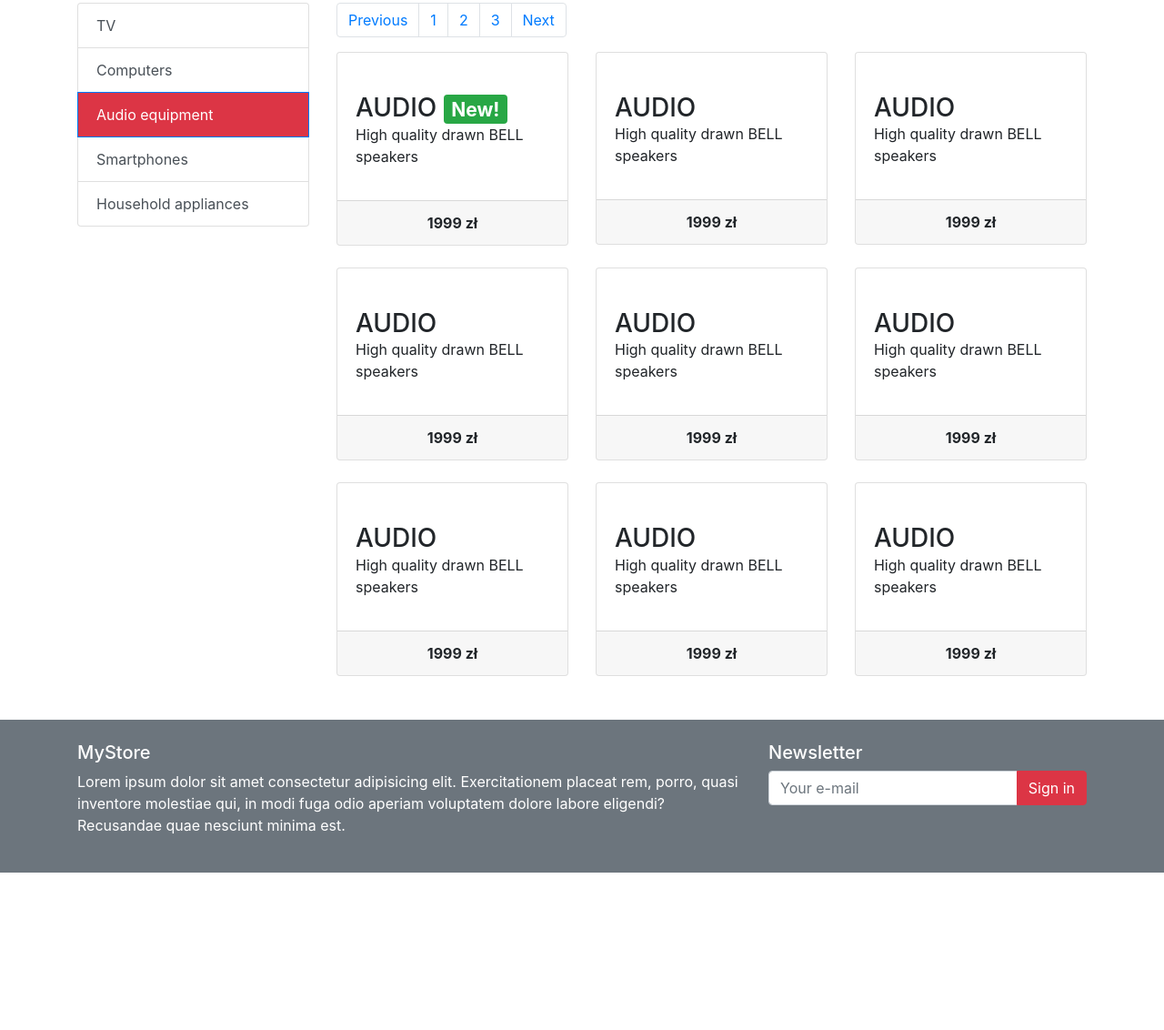
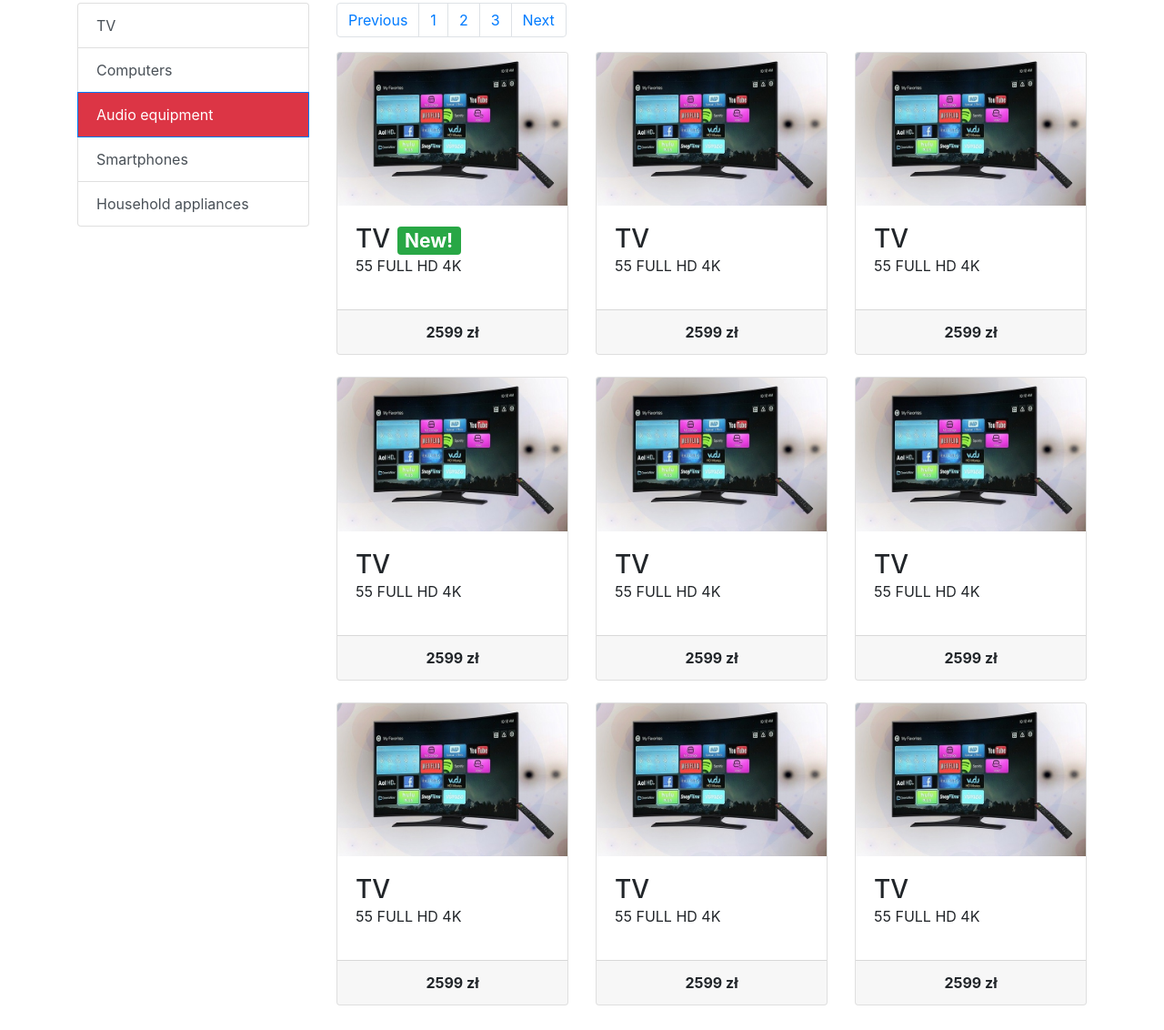
Before and after one commit to KonradGmur/Online-Shop, a plain HTML site: page index 3.html in a window 1280 px wide. Shown: the part 509-1641 px from the top of the page at 91% size. Before the commit the page ends 1468 px from the top, so only its background shows below. Drawn offline with nearby package versions, Linux system fonts and the light colour scheme; files whose address does not match are found by name.

Commit message:
Update index 3.html

```diff
--- a/index 3.html
+++ b/index 3.html
@@ -11,6 +11,7 @@
     <link rel="stylesheet" href="https://stackpath.bootstrapcdn.com/bootstrap/4.3.1/css/bootstrap.min.css"
         integrity="sha384-ggOyR0iXCbMQv3Xipma34MD+dH/1fQ784/j6cY/iJTQUOhcWr7x9JvoRxT2MZw1T" crossorigin="anonymous">
     <link href="https://fonts.googleapis.com/css?family=Montserrat:300,400,700&display=swap" rel="stylesheet">
+    <link rel="stylesheet" href="css/style.min.css">
 </head>
 
 <body>
@@ -79,19 +80,19 @@
             <div class="col-md-3">
                 <h2 class="mb-4">Categories</h2>
                 <div class="list-group ">
-                    <a href="#" class="list-group-item list-group-item-action ">
+                    <a href="https://konradgmur.github.io/Online-Shop/" class="list-group-item list-group-item-action ">
                         TV
                     </a>
-                    <a href="#" class="list-group-item list-group-item-action ">
+                    <a href="https://konradgmur.github.io/Online-Shop/index%202" class="list-group-item list-group-item-action ">
                         Computers
                     </a>
-                    <a href="#" class="list-group-item active bg-danger list-group-item-action ">
+                    <a href="https://konradgmur.github.io/Online-Shop/index%203" class="list-group-item active bg-danger list-group-item-action ">
                         Audio equipment
                     </a>
-                    <a href="#" class="list-group-item list-group-item-action ">
+                    <a href="https://konradgmur.github.io/Online-Shop/index%204" class="list-group-item list-group-item-action ">
                         Smartphones
                     </a>
-                    <a href="#" class="list-group-item list-group-item-action ">
+                    <a href="https://konradgmur.github.io/Online-Shop/index%205" class="list-group-item list-group-item-action ">
                         Household appliances
                     </a>
                 </div>
@@ -128,137 +129,128 @@
                 <div class="row">
                     <div class="col-md-4">
                         <div class="card mb-4">
-                            <a href="#" target="_blank"><img src="img//Audio/1.jpg" alt="" class="card-img-top"></a>
+                            <a href="#" target="_blank"><img src="img/TV/1.jpg" alt="" class="card-img-top"></a>
                             <div class="card-body">
                                 <h3 class="card-title mb-0">
-                                    AUDIO
+                                    TV
                                     <span class="badge badge-success">New!</span>
                                 </h3>
-                                <p class="mt-0">
-                                    High quality drawn BELL speakers</p>
+                                <p class="mt-0">55 FULL HD 4K</p>
                             </div>
                             <div class="card-footer text-center">
-                                <b>1999 zł</b>
+                                <b>2599 zł</b>
                             </div>
                         </div>
                     </div>
                     <div class="col-md-4">
                         <div class="card mb-4">
-                            <a href="#" target="_blank"><img src="img//Audio/1.jpg" alt="" class="card-img-top"></a>
+                            <a href="#" target="_blank"><img src="img/TV/1.jpg" alt="" class="card-img-top"></a>
                             <div class="card-body">
                                 <h3 class="card-title mb-0">
-                                    AUDIO
+                                    TV
                                 </h3>
-                                <p class="mt-0">
-                                    High quality drawn BELL speakers</p>
+                                <p class="mt-0">55 FULL HD 4K</p>
                             </div>
                             <div class="card-footer text-center">
-                                <b>1999 zł</b>
+                                <b>2599 zł</b>
                             </div>
                         </div>
                     </div>
                     <div class="col-md-4">
                         <div class="card mb-4">
-                            <a href="#" target="_blank"><img src="img//Audio/1.jpg" alt="" class="card-img-top"></a>
+                            <a href="#" target="_blank"><img src="img/TV/1.jpg" alt="" class="card-img-top"></a>
                             <div class="card-body">
                                 <h3 class="card-title mb-0">
-                                    AUDIO
+                                    TV
                                 </h3>
-                                <p class="mt-0">
-                                    High quality drawn BELL speakers</p>
+                                <p class="mt-0">55 FULL HD 4K</p>
                             </div>
                             <div class="card-footer text-center">
-                                <b>1999 zł</b>
+                                <b>2599 zł</b>
                             </div>
                         </div>
                     </div>
                     <div class="col-md-4">
                         <div class="card mb-4">
-                            <a href="#" target="_blank"><img src="img//Audio/1.jpg" alt="" class="card-img-top"></a>
+                            <a href="#" target="_blank"><img src="img/TV/1.jpg" alt="" class="card-img-top"></a>
                             <div class="card-body">
                                 <h3 class="card-title mb-0">
-                                    AUDIO
+                                    TV
                                 </h3>
-                                <p class="mt-0">
-                                    High quality drawn BELL speakers</p>
+                                <p class="mt-0">55 FULL HD 4K</p>
                             </div>
                             <div class="card-footer text-center">
-                                <b>1999 zł</b>
+                                <b>2599 zł</b>
                             </div>
                         </div>
                     </div>
                     <div class="col-md-4">
                         <div class="card mb-4">
-                            <a href="#" target="_blank"><img src="img//Audio/1.jpg" alt="" class="card-img-top"></a>
+                            <a href="#" target="_blank"><img src="img/TV/1.jpg" alt="" class="card-img-top"></a>
                             <div class="card-body">
                                 <h3 class="card-title mb-0">
-                                    AUDIO
+                                    TV
                                 </h3>
-                                <p class="mt-0">
-                                    High quality drawn BELL speakers</p>
+                                <p class="mt-0">55 FULL HD 4K</p>
                             </div>
                             <div class="card-footer text-center">
-                                <b>1999 zł</b>
+                                <b>2599 zł</b>
                             </div>
                         </div>
                     </div>
                     <div class="col-md-4">
                         <div class="card mb-4">
-                            <a href="#" target="_blank"><img src="img//Audio/1.jpg" alt="" class="card-img-top"></a>
+                            <a href="#" target="_blank"><img src="img/TV/1.jpg" alt="" class="card-img-top"></a>
                             <div class="card-body">
                                 <h3 class="card-title mb-0">
-                                    AUDIO
+                                    TV
                                 </h3>
-                                <p class="mt-0">
-                                    High quality drawn BELL speakers</p>
+                                <p class="mt-0">55 FULL HD 4K</p>
                             </div>
                             <div class="card-footer text-center">
-                                <b>1999 zł</b>
+                                <b>2599 zł</b>
                             </div>
                         </div>
                     </div>
                     <div class="col-md-4">
                         <div class="card mb-4">
-                            <a href="#" target="_blank"><img src="img//Audio/1.jpg" alt="" class="card-img-top"></a>
+                            <a href="#" target="_blank"><img src="img/TV/1.jpg" alt="" class="card-img-top"></a>
                             <div class="card-body">
                                 <h3 class="card-title mb-0">
-                                    AUDIO
+                                    TV
                                 </h3>
-                                <p class="mt-0">
-                                    High quality drawn BELL speakers</p>
+                                <p class="mt-0">55 FULL HD 4K</p>
                             </div>
                             <div class="card-footer text-center">
-                                <b>1999 zł</b>
+                                <b>2599 zł</b>
                             </div>
                         </div>
                     </div>
                     <div class="col-md-4">
                         <div class="card mb-4">
-                            <a href="#" target="_blank"><img src="img//Audio/1.jpg" alt="" class="card-img-top"></a>
+                            <a href="#" target="_blank"><img src="img/TV/1.jpg" alt="" class="card-img-top"></a>
                             <div class="card-body">
                                 <h3 class="card-title mb-0">
-                                    AUDIO
+                                    TV
                                 </h3>
-                                <p class="mt-0">
-                                    High quality drawn BELL speakers</p>
+                                <p class="mt-0">55 FULL HD 4K</p>
                             </div>
                             <div class="card-footer text-center">
-                                <b>1999 zł</b>
+                                <b>2599 zł</b>
                             </div>
                         </div>
                     </div>
                     <div class="col-md-4">
                         <div class="card mb-4">
-                            <a href="#" target="_blank"><img src="img//Audio/1.jpg" alt="" class="card-img-top"></a>
+                            <a href="#" target="_blank"><img src="img/TV/1.jpg" alt="" class="card-img-top"></a>
                             <div class="card-body">
                                 <h3 class="card-title mb-0">
-                                    AUDIO
+                                    TV
                                 </h3>
-                                <p class="mt-0">
-                                    High quality drawn BELL speakers</p>
+                                <p class="mt-0">55 FULL HD 4K</p>
                             </div>
                             <div class="card-footer text-center">
-                                <b>1999 zł</b>
+                                <b>2599 zł</b>
                             </div>
                         </div>
                     </div>
@@ -292,6 +284,10 @@
             </div>
         </div>
     </footer>
+    <div class="second-footer py-4 d-flex justify-content-center align-items-center">
+        <p class="text-white m-0">Copyright @ MyStore</p>
+    </div>
+
 
     <script src="https://code.jquery.com/jquery-3.3.1.slim.min.js"
         integrity="sha384-q8i/X+965DzO0rT7abK41JStQIAqVgRVzpbzo5smXKp4YfRvH+8abtTE1Pi6jizo" crossorigin="anonymous">
```
